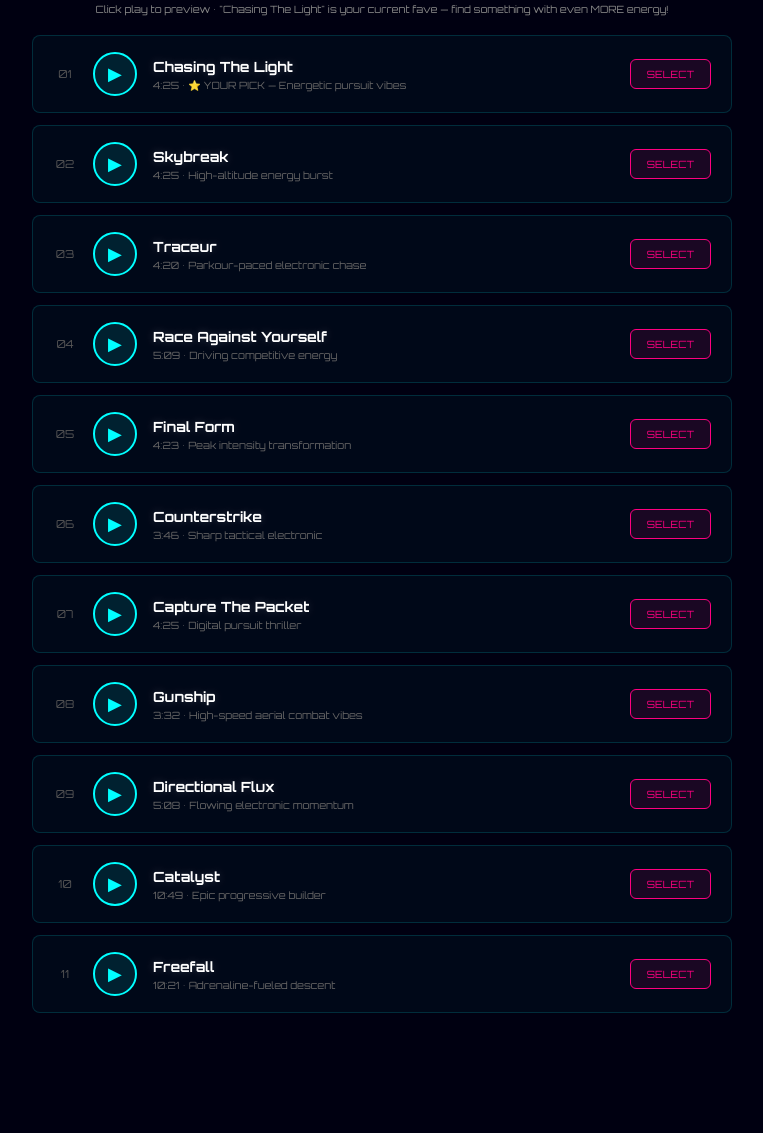
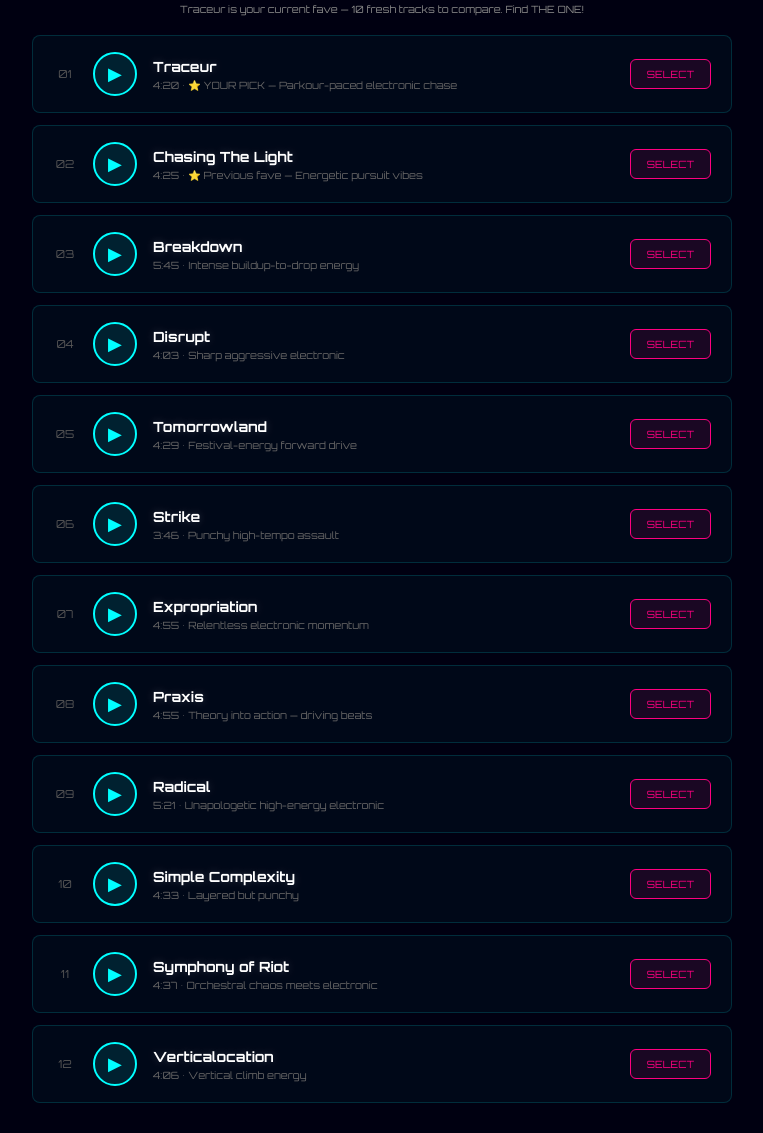
Before and after one commit to IanNorris/neon-pacman, a plain HTML site: page sampler.html in a window 1280 px wide. Shown: the part 115-1248 px from the top of the page, without its empty margins (258-1021 px from the left). Before the commit the page ends 1158 px from the top, so only its background shows below. Drawn offline with Linux system fonts and the light colour scheme.

Commit message:
Round 3: 10 more high-energy tracks to compare against Traceur

```diff
--- a/sampler.html
+++ b/sampler.html
@@ -218,7 +218,7 @@ h1{
 
 <h1>🕹️ NEON PACMAN</h1>
 <div class="subtitle">⚡ HIGH ENERGY TRACK SAMPLER ⚡</div>
-<div class="instructions">Click play to preview • "Chasing The Light" is your current fave — find something with even MORE energy!</div>
+<div class="instructions">Traceur is your current fave — 10 fresh tracks to compare. Find THE ONE!</div>
 
 <div class="tracks" id="tracks"></div>
 
@@ -236,17 +236,18 @@ h1{
 
 <script>
 const trackData=[
-  {file:'chasing_the_light.mp3',name:'Chasing The Light',duration:'4:25',desc:'⭐ YOUR PICK — Energetic pursuit vibes'},
-  {file:'skybreak.mp3',name:'Skybreak',duration:'4:25',desc:'High-altitude energy burst'},
-  {file:'traceur.mp3',name:'Traceur',duration:'4:20',desc:'Parkour-paced electronic chase'},
-  {file:'race_against_yourself.mp3',name:'Race Against Yourself',duration:'5:09',desc:'Driving competitive energy'},
-  {file:'final_form.mp3',name:'Final Form',duration:'4:23',desc:'Peak intensity transformation'},
-  {file:'counterstrike.mp3',name:'Counterstrike',duration:'3:46',desc:'Sharp tactical electronic'},
-  {file:'capture_the_packet.mp3',name:'Capture The Packet',duration:'4:25',desc:'Digital pursuit thriller'},
-  {file:'gunship.mp3',name:'Gunship',duration:'3:32',desc:'High-speed aerial combat vibes'},
-  {file:'directional_flux.mp3',name:'Directional Flux',duration:'5:08',desc:'Flowing electronic momentum'},
-  {file:'catalyst.mp3',name:'Catalyst',duration:'10:49',desc:'Epic progressive builder'},
-  {file:'freefall.mp3',name:'Freefall',duration:'10:21',desc:'Adrenaline-fueled descent'},
+  {file:'traceur.mp3',name:'Traceur',duration:'4:20',desc:'⭐ YOUR PICK — Parkour-paced electronic chase'},
+  {file:'chasing_the_light.mp3',name:'Chasing The Light',duration:'4:25',desc:'⭐ Previous fave — Energetic pursuit vibes'},
+  {file:'breakdown.mp3',name:'Breakdown',duration:'5:45',desc:'Intense buildup-to-drop energy'},
+  {file:'disrupt.mp3',name:'Disrupt',duration:'4:03',desc:'Sharp aggressive electronic'},
+  {file:'tomorrowland.mp3',name:'Tomorrowland',duration:'4:29',desc:'Festival-energy forward drive'},
+  {file:'strike.mp3',name:'Strike',duration:'3:46',desc:'Punchy high-tempo assault'},
+  {file:'expropriation.mp3',name:'Expropriation',duration:'4:55',desc:'Relentless electronic momentum'},
+  {file:'praxis.mp3',name:'Praxis',duration:'4:55',desc:'Theory into action — driving beats'},
+  {file:'radical.mp3',name:'Radical',duration:'5:21',desc:'Unapologetic high-energy electronic'},
+  {file:'simple_complexity.mp3',name:'Simple Complexity',duration:'4:33',desc:'Layered but punchy'},
+  {file:'symphony_of_riot.mp3',name:'Symphony of Riot',duration:'4:37',desc:'Orchestral chaos meets electronic'},
+  {file:'verticalocation.mp3',name:'Verticalocation',duration:'4:06',desc:'Vertical climb energy'},
 ];
 
 let currentAudio=null;
```
Also changed, not shown: 10 other files.
